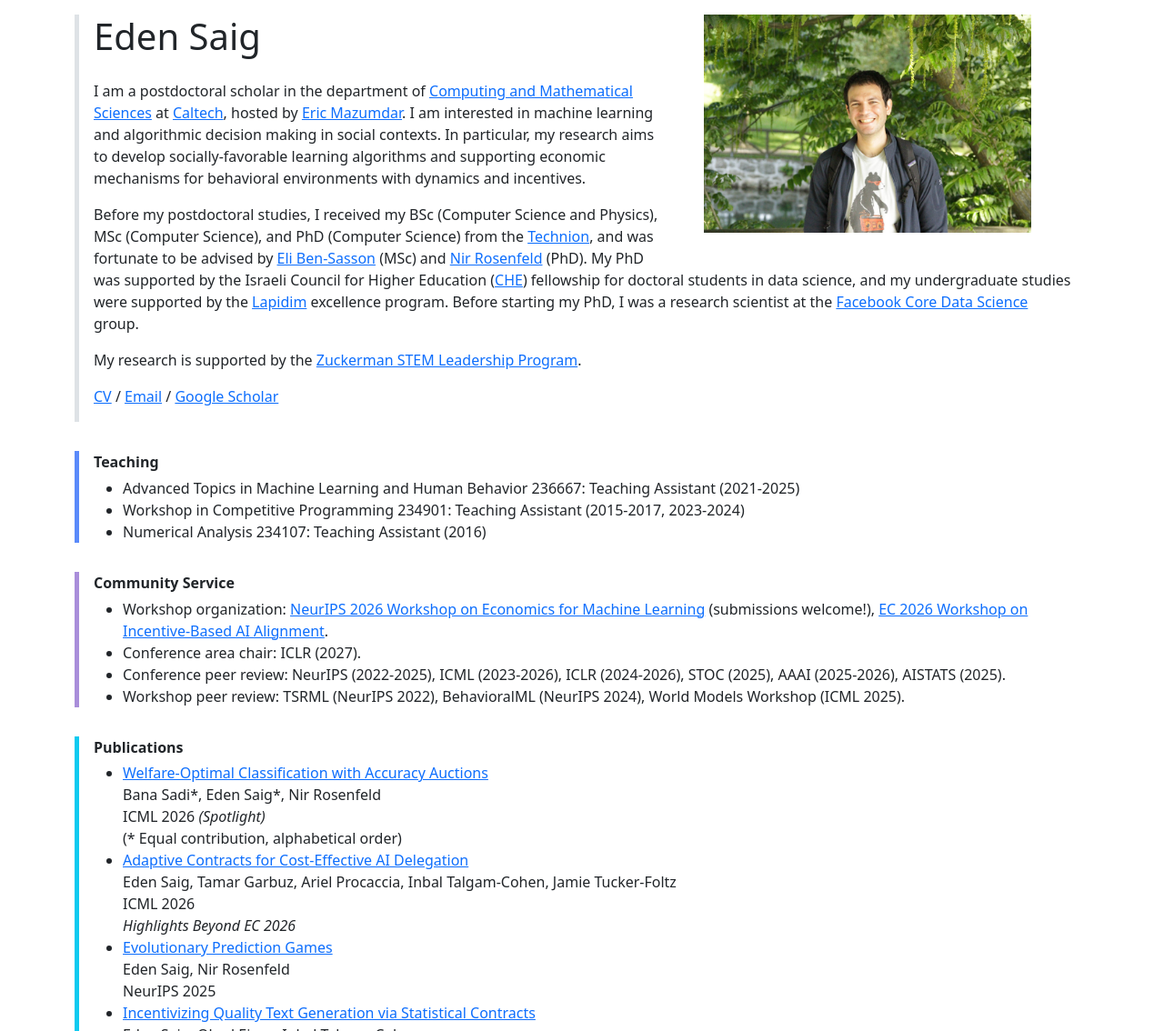
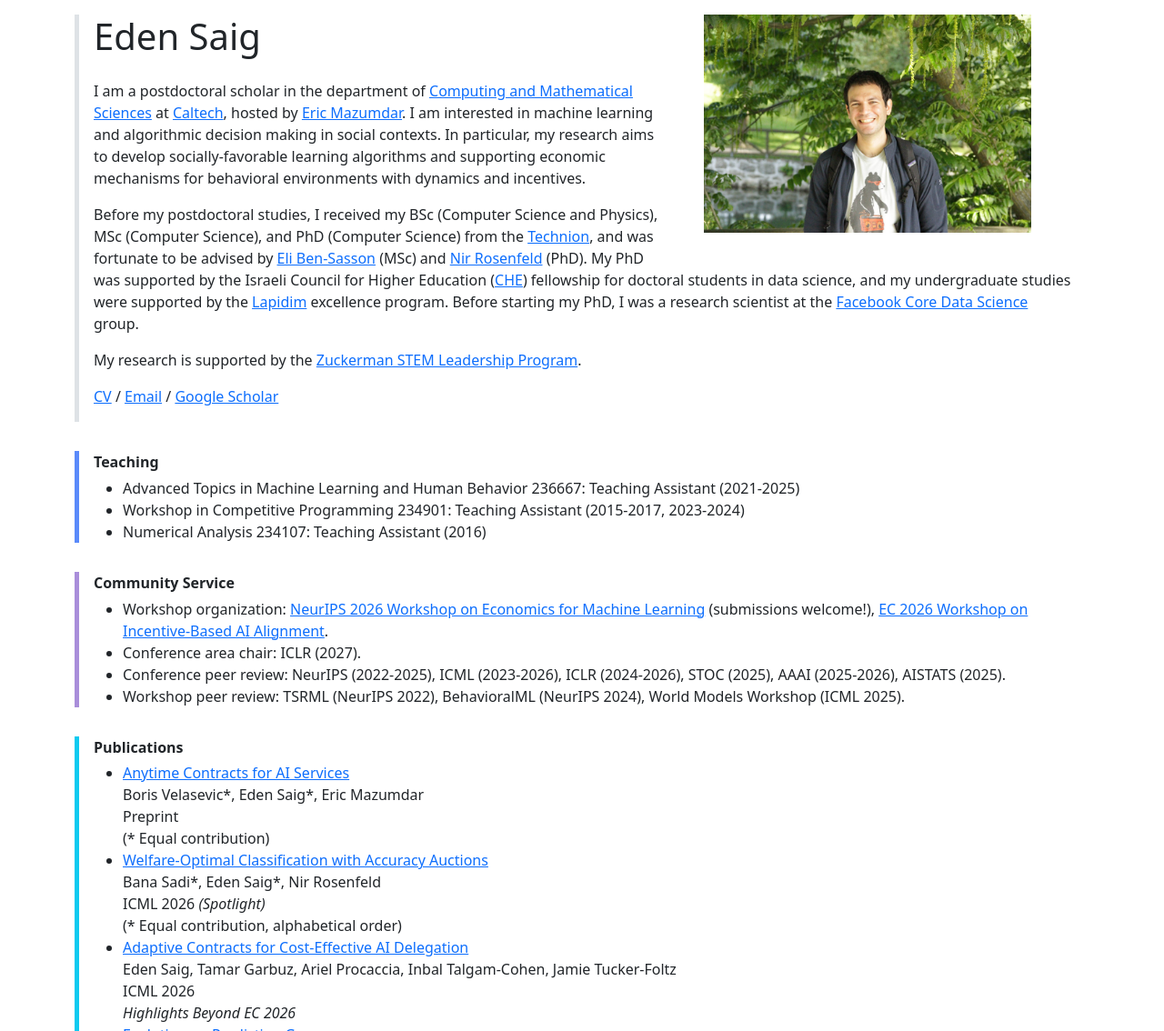
Before and after one commit to edensaig/edensaig.github.io, a plain HTML site: page index.html in a window 1280 px wide. Shown: the top 1134 px of the page at 91% size. Drawn offline with nearby package versions, Linux system fonts and the light colour scheme.

Commit message:
Update index.html

```diff
--- a/index.html
+++ b/index.html
@@ -83,6 +83,16 @@
 <div class="section px-3">
 <div class="sectiontitle">Publications</div>
 <ul>
+<li><div class="publication">
+<div class="title"><a href="https://arxiv.org/abs/2610.22781">Anytime Contracts for AI Services</a></div>
+<div>
+<span class="author">Boris Velasevic*</span>,
+<span class="author"><span class="me">Eden Saig*</span></span>,
+<span class="author">Eric Mazumdar</span>
+</div>
+<div>Preprint</div>
+<div>(* Equal contribution)</div>
+</div></li>
 <li><div class="publication">
 <div class="title"><a href="https://arxiv.org/abs/2606.02435">Welfare-Optimal Classification with Accuracy Auctions</a></div>
 <div>
```
